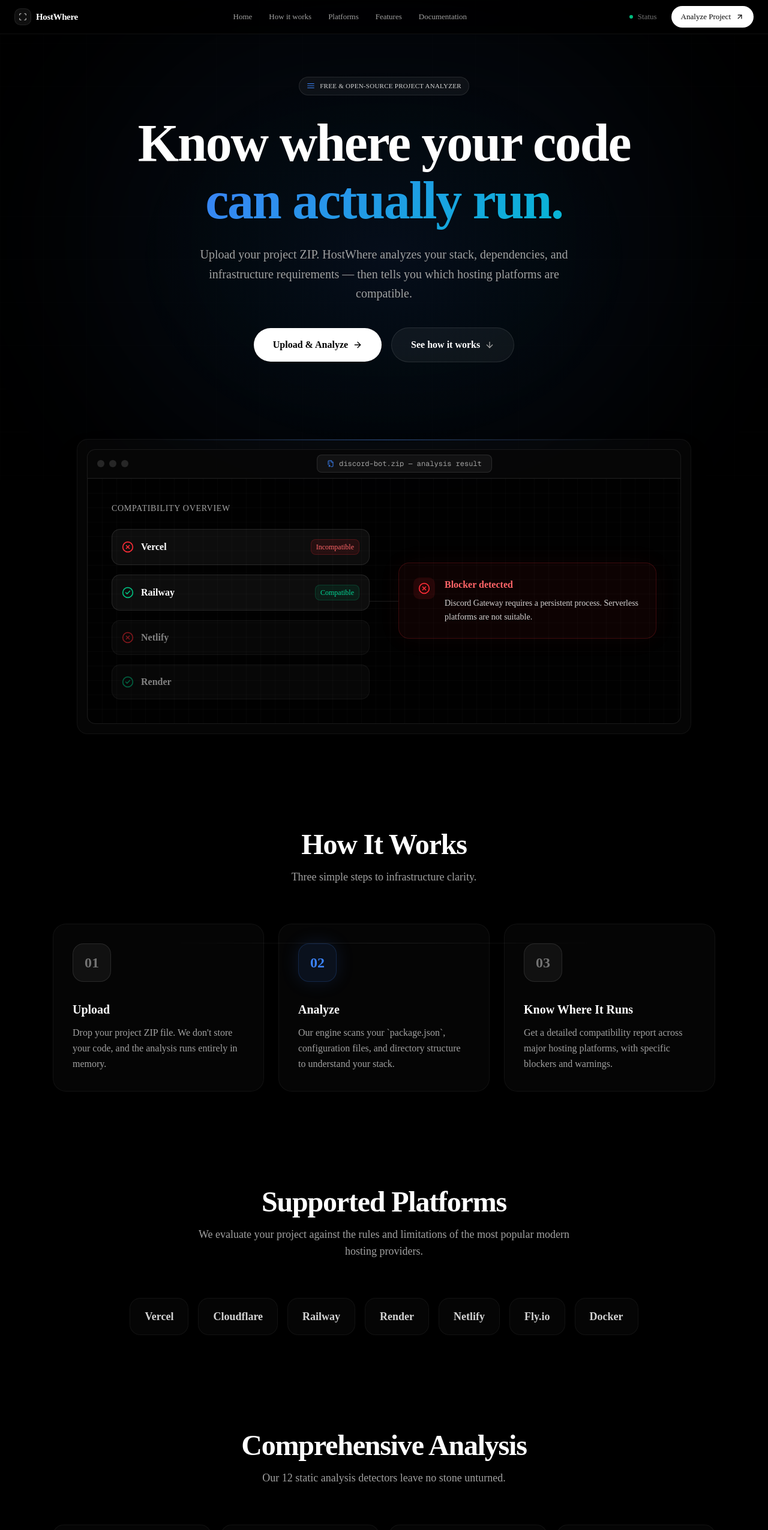
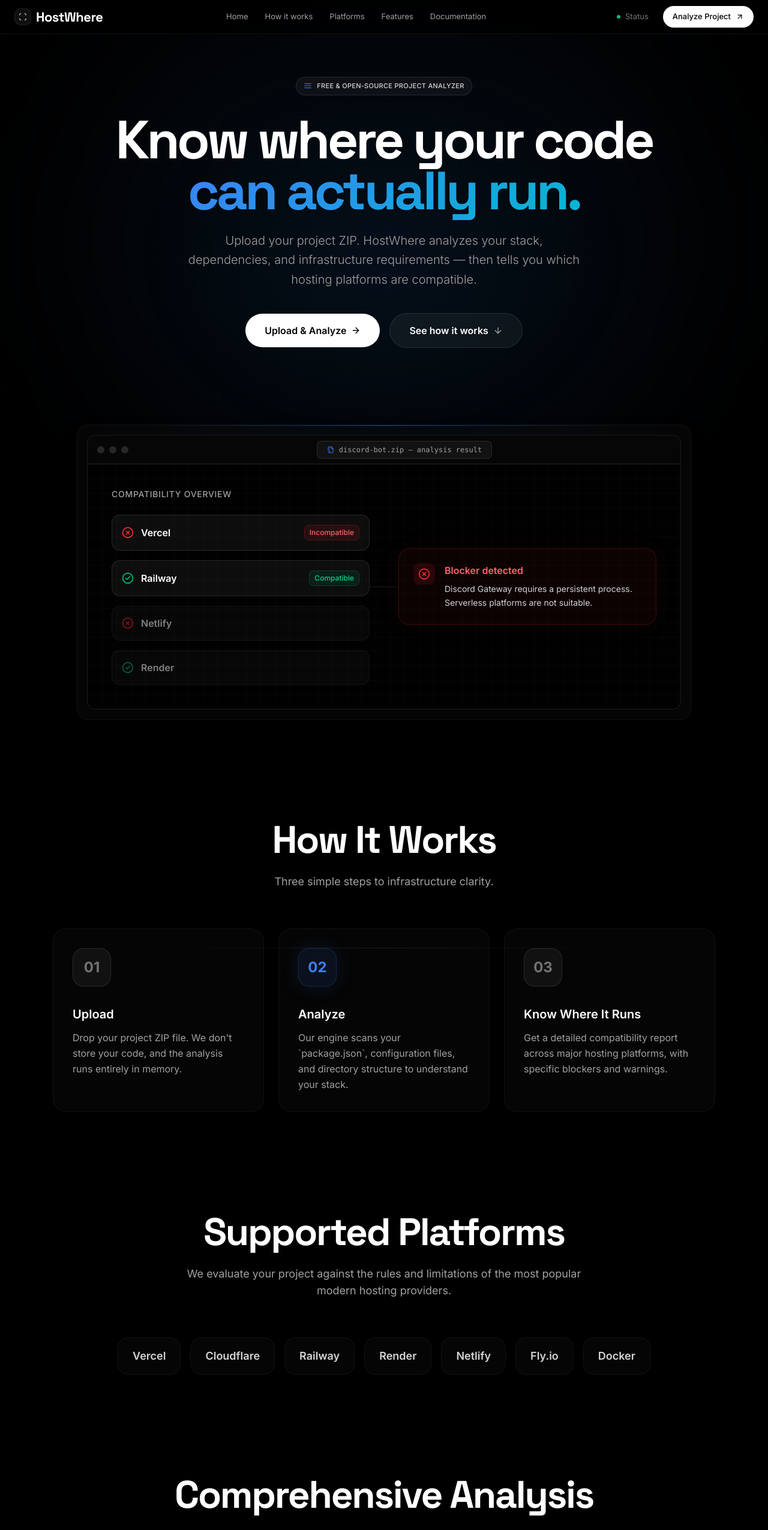
Before and after one commit to beswinjoe/HostWhere, a Next.js app: page / in a window 1280 px wide. Shown: the top 2551 px of the page at 60% size. Built offline with nearby package versions, Linux system fonts and the light colour scheme.

Commit message:
style: overhaul typography system with Space Grotesk and Inter

```diff
--- a/src/app/analyze/page.tsx
+++ b/src/app/analyze/page.tsx
@@ -148,10 +148,10 @@ export default function AnalyzePage() {
         <div className="w-full max-w-xl hero-animate">
 
           <div className="text-center mb-10">
-            <h1 className="text-3xl md:text-4xl font-bold tracking-tight mb-3">
+            <h1 className="font-display text-[48px] md:text-[64px] font-extrabold tracking-[-0.035em] mb-4 leading-tight">
               Analyze your project
             </h1>
-            <p className="text-neutral-400">
+            <p className="text-[18px] md:text-[20px] text-neutral-400 font-medium">
               Upload a ZIP or provide a public GitHub URL to discover where it can run.
             </p>
           </div>
@@ -214,7 +214,7 @@ export default function AnalyzePage() {
                             <Upload className="w-8 h-8 text-neutral-400" />
                           </div>
                           <h3 className="text-lg font-semibold mb-2">Drop your project ZIP</h3>
-                          <p className="text-sm text-neutral-500 mb-6 max-w-xs">
+                          <p className="text-[14px] md:text-[16px] text-neutral-500 mb-6 max-w-xs">
                             Supports Next.js, Node, Python, static sites, and more. Max 50MB.
                           </p>
                           <button className="px-6 py-2.5 bg-white/10 hover:bg-white/20 border border-white/10 rounded-full text-sm font-medium transition-colors">
@@ -271,7 +271,7 @@ export default function AnalyzePage() {
                           className="w-full px-4 py-3 bg-white/5 border border-white/10 rounded-xl text-white placeholder:text-neutral-600 focus:outline-none focus:ring-2 focus:ring-primary/50 transition-all"
                           onKeyDown={(e) => e.key === "Enter" && handleAnalyze()}
                         />
-                        <p className="text-xs text-neutral-500 mt-3">
+                        <p className="text-[14px] md:text-[16px] text-neutral-500 mt-3">
                           Public repositories only. Uses the `main` or `master` branch. Max 50MB archive.
                         </p>
                       </div>
--- a/src/app/globals.css
+++ b/src/app/globals.css
@@ -7,9 +7,9 @@
 @theme inline {
   --color-background: var(--background);
   --color-foreground: var(--foreground);
-  --font-sans: var(--font-sans);
-  --font-mono: var(--font-geist-mono);
-  --font-heading: var(--font-sans);
+  --font-sans: var(--font-inter);
+  --font-mono: ui-monospace, SFMono-Regular, Menlo, Monaco, Consolas, "Liberation Mono", "Courier New", monospace;
+  --font-display: var(--font-space-grotesk);
   --color-sidebar-ring: var(--sidebar-ring);
   --color-sidebar-border: var(--sidebar-border);
   --color-sidebar-accent-foreground: var(--sidebar-accent-foreground);
--- a/src/app/layout.tsx
+++ b/src/app/layout.tsx
@@ -1,14 +1,14 @@
 import type { Metadata } from "next";
-import { Geist, Geist_Mono } from "next/font/google";
+import { Space_Grotesk, Inter } from "next/font/google";
 import "./globals.css";
 
-const geistSans = Geist({
-  variable: "--font-geist-sans",
+const spaceGrotesk = Space_Grotesk({
+  variable: "--font-space-grotesk",
   subsets: ["latin"],
 });
 
-const geistMono = Geist_Mono({
-  variable: "--font-geist-mono",
+const inter = Inter({
+  variable: "--font-inter",
   subsets: ["latin"],
 });
 
@@ -57,7 +57,7 @@ export default function RootLayout({ children }: LayoutProps<"/">) {
   return (
     <html
       lang="en"
-      className={`${geistSans.variable} ${geistMono.variable} dark h-full antialiased`}
+      className={`${inter.variable} ${spaceGrotesk.variable} dark h-full antialiased`}
     >
       <body className="min-h-full flex flex-col bg-background text-foreground">
         {children}
--- a/src/app/page.tsx
+++ b/src/app/page.tsx
@@ -43,7 +43,7 @@ export default function LandingPage() {
             </span>
           </div>
 
-          <h1 className="hero-animate hero-delay-2 text-6xl sm:text-7xl md:text-[5.5rem] font-bold tracking-tight leading-[1.1] mb-6">
+          <h1 className="hero-animate hero-delay-2 font-display text-[clamp(3.5rem,7vw,7rem)] font-extrabold tracking-[-0.05em] leading-[0.95] mb-6">
             Know where your code <br />
             <span className="gradient-text">can actually run.</span>
           </h1>
@@ -158,7 +158,7 @@ export default function LandingPage() {
         <section id="how-it-works" className="px-6 mb-40 max-w-6xl mx-auto scroll-mt-24">
           <ScrollReveal>
             <div className="text-center mb-16">
-              <h2 className="text-3xl md:text-5xl font-bold tracking-tight mb-4">How It Works</h2>
+              <h2 className="font-display text-[40px] md:text-[64px] font-extrabold tracking-[-0.035em] mb-4 leading-tight">How It Works</h2>
               <p className="text-neutral-400 text-lg">Three simple steps to infrastructure clarity.</p>
             </div>
           </ScrollReveal>
@@ -209,7 +209,7 @@ export default function LandingPage() {
         <section id="platforms" className="px-6 mb-40 max-w-6xl mx-auto scroll-mt-24">
           <ScrollReveal>
             <div className="text-center mb-16">
-              <h2 className="text-3xl md:text-5xl font-bold tracking-tight mb-4">Supported Platforms</h2>
+              <h2 className="font-display text-[40px] md:text-[64px] font-extrabold tracking-[-0.035em] mb-4 leading-tight">Supported Platforms</h2>
               <p className="text-neutral-400 text-lg max-w-2xl mx-auto">
                 We evaluate your project against the rules and limitations of the most popular modern hosting providers.
               </p>
@@ -231,7 +231,7 @@ export default function LandingPage() {
         <section id="features" className="px-6 mb-40 max-w-6xl mx-auto scroll-mt-24">
           <ScrollReveal>
             <div className="text-center mb-16">
-              <h2 className="text-3xl md:text-5xl font-bold tracking-tight mb-4">Comprehensive Analysis</h2>
+              <h2 className="font-display text-[40px] md:text-[64px] font-extrabold tracking-[-0.035em] mb-4 leading-tight">Comprehensive Analysis</h2>
               <p className="text-neutral-400 text-lg">Our 12 static analysis detectors leave no stone unturned.</p>
             </div>
           </ScrollReveal>
@@ -267,7 +267,7 @@ export default function LandingPage() {
             <div className="p-12 md:p-20 rounded-3xl glass text-center relative overflow-hidden">
               <div className="absolute inset-0 bg-gradient-to-b from-primary/10 to-transparent opacity-50" />
               <div className="relative z-10">
-                <h2 className="text-4xl md:text-5xl font-bold tracking-tight mb-6">
+                <h2 className="font-display text-[40px] md:text-[64px] font-extrabold tracking-[-0.035em] mb-6 leading-tight">
                   Stop guessing where your project can run.
                 </h2>
                 <p className="text-xl text-neutral-400 mb-10 font-light">
--- a/src/app/results/[id]/page.tsx
+++ b/src/app/results/[id]/page.tsx
@@ -282,7 +282,7 @@ function PlatformCard({
             {statusIcon(platform.status)}
           </div>
           <div>
-            <div className="font-bold text-lg text-white group-hover:text-primary transition-colors">{platform.platform.name}</div>
+            <div className="font-display font-bold text-[32px] md:text-[42px] tracking-[-0.03em] text-white group-hover:text-primary transition-colors leading-none mb-1 sm:mb-0">{platform.platform.name}</div>
             <div className="text-sm text-neutral-400 mt-1 hidden sm:block">
               {platform.platform.description}
             </div>
@@ -311,9 +311,9 @@ function PlatformCard({
           <div className="mb-8">
             <div className="flex items-center justify-between text-sm mb-2">
               <span className="text-neutral-400 font-medium">Compatibility Score</span>
-              <span className={`font-mono font-bold text-lg ${statusColorClass(platform.status)}`}>
-                {platform.score}/100
-              </span>
+              <div className={`font-display font-extrabold tracking-[-0.035em] text-[48px] md:text-[64px] leading-none ${statusColorClass(platform.status)}`}>
+                {platform.score}<span className="text-[24px] md:text-[32px] text-neutral-500 font-bold tracking-normal">/100</span>
+              </div>
             </div>
             <div className="h-2 bg-black/60 rounded-full overflow-hidden border border-white/5">
               <div
@@ -451,7 +451,7 @@ function RecommendationCard({ platform }: { platform: PlatformCompatibility }) {
             <Zap className="w-5 h-5 text-primary" />
             <h2 className="text-sm font-semibold tracking-wider uppercase text-primary">Recommended Platform</h2>
           </div>
-          <h3 className="text-3xl font-bold text-white mb-3">
+          <h3 className="font-display text-[48px] md:text-[64px] font-extrabold tracking-[-0.035em] text-white mb-3 leading-tight">
             Best match: {platform.platform.name}
           </h3>
           <p className="text-neutral-300 leading-relaxed max-w-2xl text-base">
@@ -597,7 +597,7 @@ export default function ResultsPage({
               <div className="relative z-10 flex items-center justify-between">
                 <div>
                   <div className="text-sm font-semibold text-emerald-500/80 uppercase tracking-wider mb-1">Compatible</div>
-                  <div className="text-4xl font-bold text-white">{compatibleCount}</div>
+                  <div className="font-display text-[48px] md:text-[64px] font-extrabold text-white leading-none tracking-[-0.035em]">{compatibleCount}</div>
                 </div>
                 <div className="w-12 h-12 rounded-full bg-emerald-500/10 flex items-center justify-center border border-emerald-500/20">
                   <CheckCircle2 className="w-6 h-6 text-emerald-500" />
@@ -610,7 +610,7 @@ export default function ResultsPage({
               <div className="relative z-10 flex items-center justify-between">
                 <div>
                   <div className="text-sm font-semibold text-yellow-500/80 uppercase tracking-wider mb-1">Possible</div>
-                  <div className="text-4xl font-bold text-white">{possibleCount}</div>
+                  <div className="font-display text-[48px] md:text-[64px] font-extrabold text-white leading-none tracking-[-0.035em]">{possibleCount}</div>
                 </div>
                 <div className="w-12 h-12 rounded-full bg-yellow-500/10 flex items-center justify-center border border-yellow-500/20">
                   <AlertTriangle className="w-6 h-6 text-yellow-500" />
@@ -623,7 +623,7 @@ export default function ResultsPage({
               <div className="relative z-10 flex items-center justify-between">
                 <div>
                   <div className="text-sm font-semibold text-red-500/80 uppercase tracking-wider mb-1">Incompatible</div>
-                  <div className="text-4xl font-bold text-white">{incompatibleCount}</div>
+                  <div className="font-display text-[48px] md:text-[64px] font-extrabold text-white leading-none tracking-[-0.035em]">{incompatibleCount}</div>
                 </div>
                 <div className="w-12 h-12 rounded-full bg-red-500/10 flex items-center justify-center border border-red-500/20">
                   <XCircle className="w-6 h-6 text-red-500" />
--- a/src/components/landing/Navbar.tsx
+++ b/src/components/landing/Navbar.tsx
@@ -23,7 +23,7 @@ export function Navbar() {
           <div className="w-7 h-7 rounded-lg bg-white/[0.06] flex items-center justify-center border border-white/[0.08]">
             <Scan className="w-3.5 h-3.5 text-white/80" />
           </div>
-          <span className="font-bold text-[15px] tracking-tight text-white">
+          <span className="font-display font-extrabold text-[19px] md:text-[22px] tracking-tight text-white">
             HostWhere
           </span>
         </Link>
```
